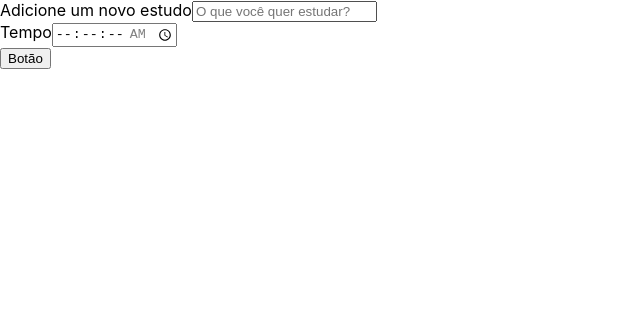
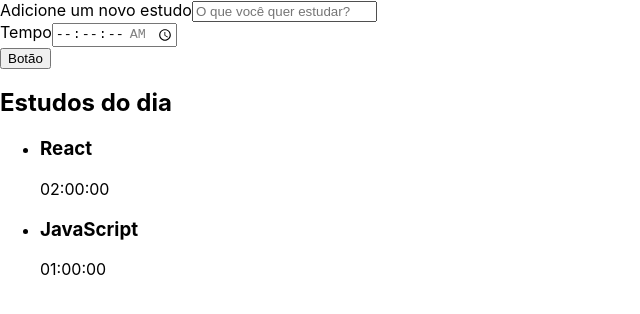
Before and after one commit to Felipe020/alura-studies, a React (Create React App) app: page / in a window 1280 px wide. Shown: the top 314 px of the page, without its empty margins (0-640 px from the left). Built offline with nearby package versions, Linux system fonts and the light colour scheme.

Commit message:
criou o componente que renderiza uma lista

```diff
--- a/src/App.tsx
+++ b/src/App.tsx
@@ -1,11 +1,13 @@
 import React from 'react';
 import Button from './components/Button';
 import Form from './components/Form';
+import List from './components/List';
 
 function App() {
   return (
     <div className="App">
         <Form />
+        <List />
     </div>
   );
 }
--- /dev/null
+++ b/src/components/List/index.tsx
@@ -0,0 +1,28 @@
+import React from "react";
+
+function List(){
+
+    const tasks = [{
+        task: 'React',
+        time: '02:00:00'
+    }, {
+        task: 'JavaScript',
+        time: '01:00:00'
+    }]
+
+    return(
+        <aside>
+            <h2> Estudos do dia </h2>
+            <ul>
+                {tasks.map((item, index) => (
+                    <li key={index}>
+                        <h3>{item.task}</h3>
+                        <span>{item.time}</span>
+                    </li>
+                ))}
+            </ul>
+        </aside>
+    )
+}
+
+export default List;
```
